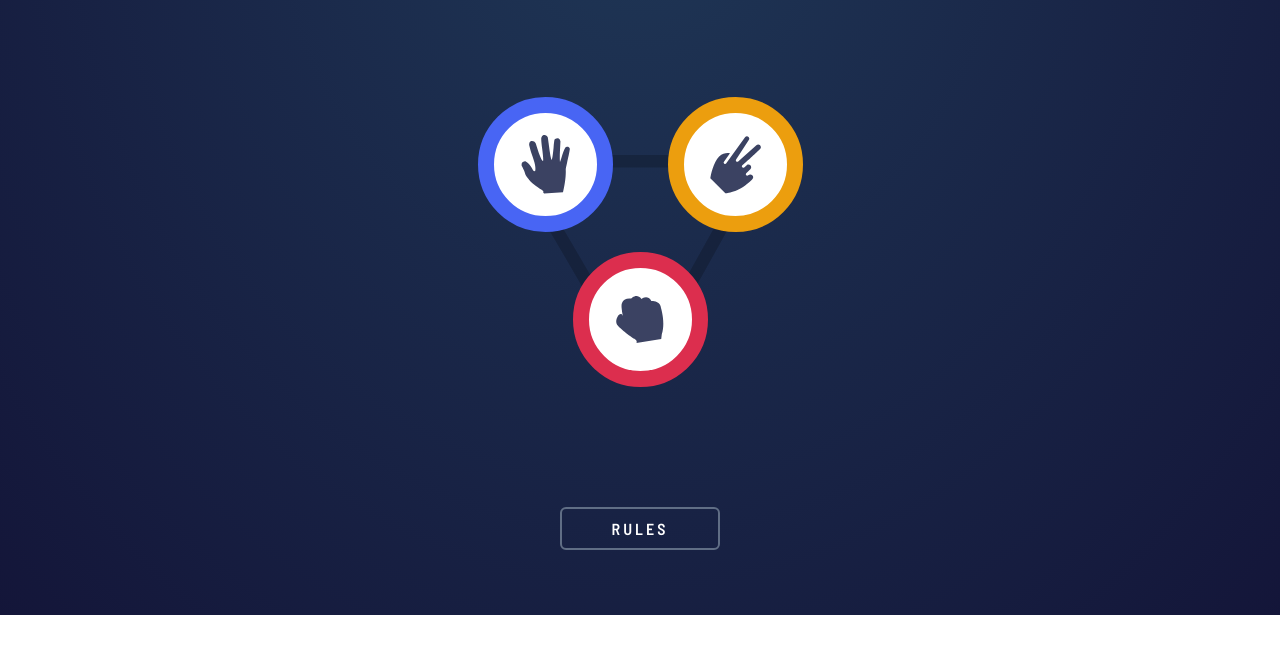
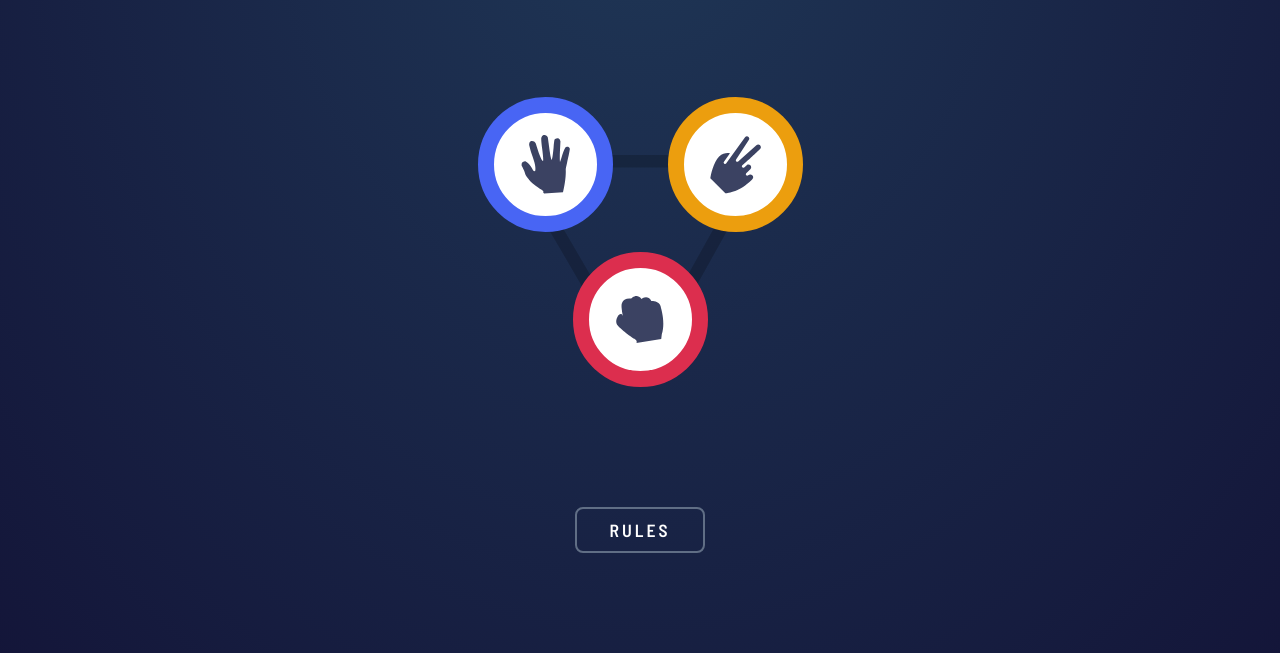
Before and after one commit to tomjsalter/odin-rock-paper-scissors, a plain HTML site: page index.html in a window 1280 px wide. Shown: the part 139-792 px from the top of the page. Drawn offline with Linux system fonts and the light colour scheme.

Commit message:
rule button ui fix

```diff
--- a/index.html
+++ b/index.html
@@ -30,8 +30,9 @@
       </div>
     </div>
 
-    <footer class="game-rules">
-      <p>Rules</p>
-    </footer>
+    <div class="rulebox">
+      <input class="rules-btn" type="button" value="Rules">
+    </div>
+
   </body>
 </html>
--- a/styles.css
+++ b/styles.css
@@ -6,7 +6,7 @@
 
 body {
     width: 375px;
-    /* min-height: 900px; */
+    min-height: 100vh;
     padding: 25px;
     margin: auto;
     font-family: 'Barlow Semi Condensed', sans-serif;
@@ -103,14 +103,21 @@ body {
 
 
 /* RULES */
-.game-rules {
+.rulebox {
     display: flex;
     justify-content: center;
-    max-width: 160px;
+}
+
+.rules-btn {
+    text-transform: uppercase;
+    letter-spacing: 3px;
+    font-size: 1.1rem;
+    font-weight: 600;
+    font-family: 'Barlow Semi Condensed', sans-serif;
+    color: white;
+    background: none;
     padding: 10px;
-    letter-spacing: 3px;
-    font-weight: 600;
-    margin: auto auto 40px;
+    width: 130px;
     border: solid 2px hsl(217, 16%, 45%);
-    border-radius: 6px;
+    border-radius: 8px;
 }
```
